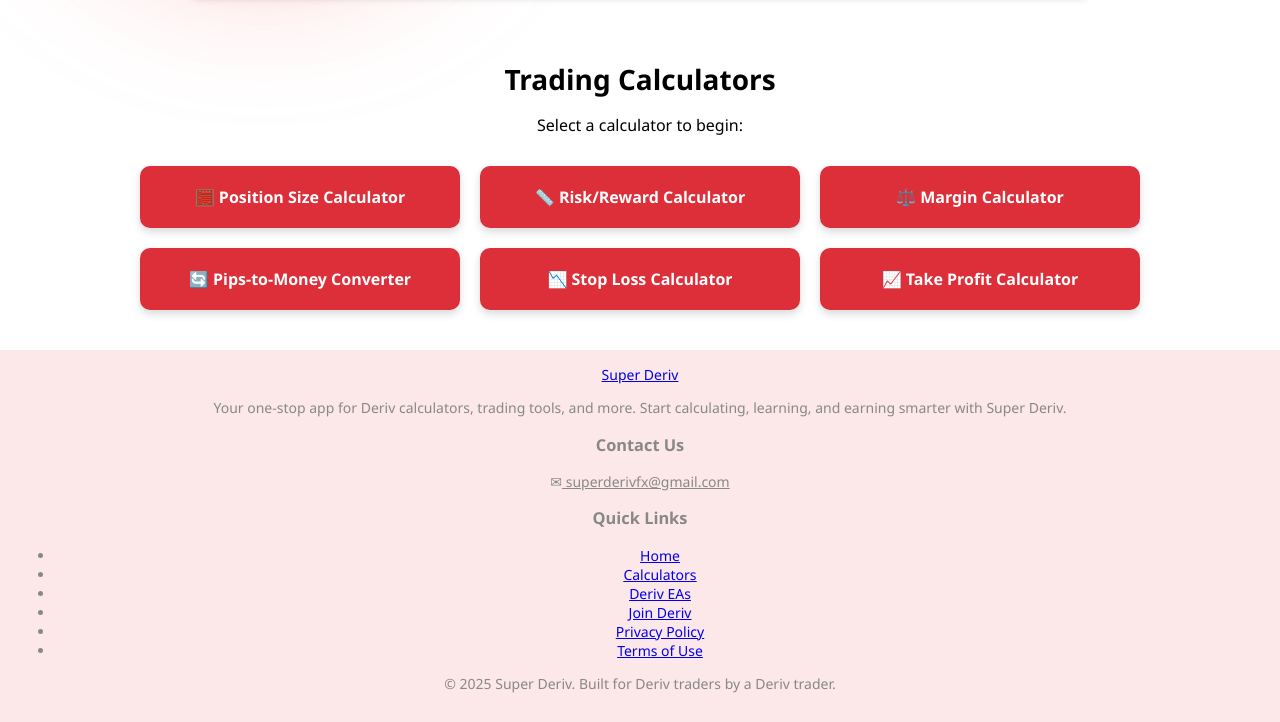
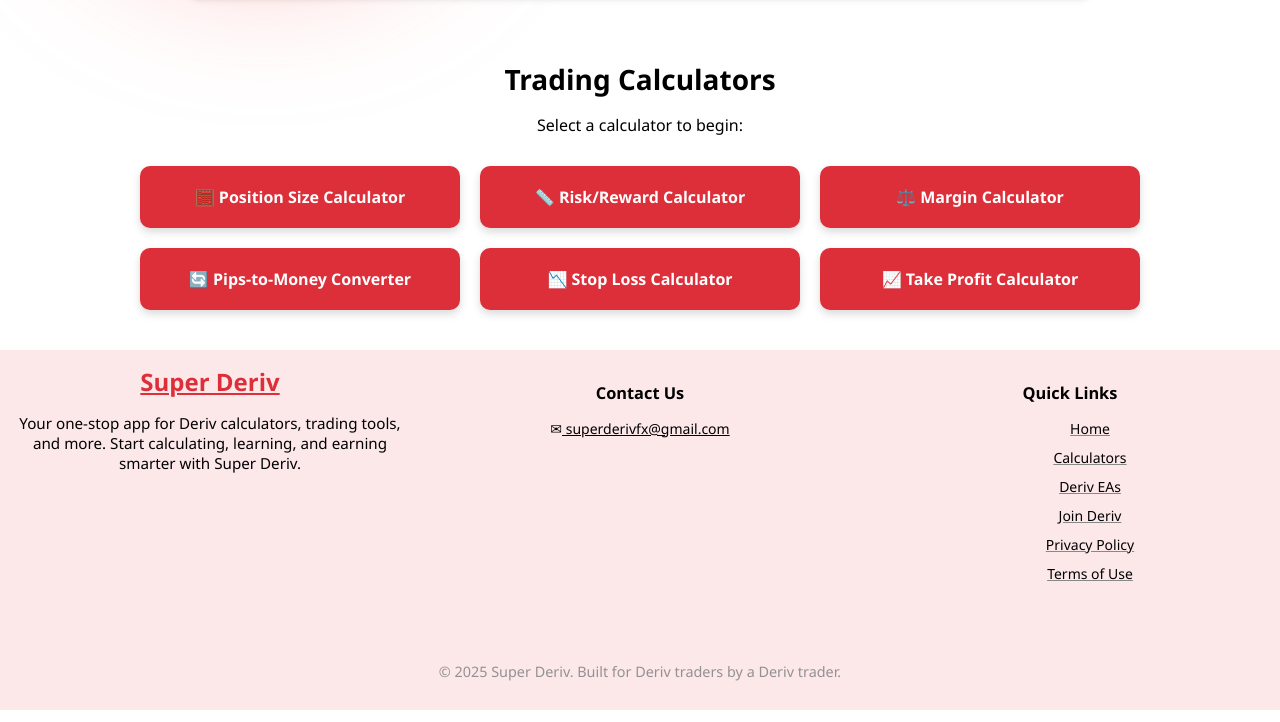
Before and after one commit to superderiv/SuperDeriv, a plain HTML site: page index.html in a window 1280 px wide. Shown: the part 453-1175 px from the top of the page. Drawn offline with Linux system fonts and the light colour scheme.

Commit message:
Update style.css

```diff
--- a/style.css
+++ b/style.css
@@ -318,13 +318,92 @@ border-color: var(--btn-bg);
   box-shadow: 0 6px 12px rgba(0,0,0,0.2);
 }
 
-footer {
+/* Footer */
+       footer {
   text-align: center;
   padding: 15px;
   background-color: var(--nav-bg);
   font-size: 14px;
   color: #888;
 }
+
+        .footer-container {
+            display: grid;
+           text-align: center;
+            grid-template-columns: repeat(auto-fit, minmax(250px, 1fr));
+            gap: 40px;
+            margin-bottom: 40px;
+        }
+
+
+
+        .footer-logo {
+            font-size: 24px;
+            font-weight: 700;
+            color: var(--accent);
+            margin-bottom: 15px;
+            display: block;
+        }
+
+
+        .footer-about p {
+          color: var(--text);
+            margin-bottom: 20px;
+            font-size: 0.95rem;
+        }
+
+.footer-contact h3{
+          color: var(--text);
+            align-items: center;
+            gap: 10px;
+            margin-bottom: 15px;
+        }
+
+        .footer-contact p {
+          color: var(--text);
+            align-items: center;
+            gap: 10px;
+            margin-bottom: 15px;
+        }
+
+        .footer-links h3{
+           color: var(--text);
+            align-items: lift;
+            gap: 20px;
+            margin-bottom: 15px;
+        }
+        .footer-links ul{
+    display: grid;
+           list-style: none;
+        }
+
+
+.footer-links ul li{
+ margin-bottom: 10px;
+         display: grid;
+        }
+
+.footer-links ul li a{
+color: var(--text);
+
+  text-decoration: none;
+  padding: 8px 12px;
+  border-radius: 5px;
+  transition: var(--transition);
+}
+
+.footer-links ul li a:hover{
+  color: var(--accent);
+}
+
+
+
+        .footer-bottom {
+            text-align: center;
+            border-top: 1px solid rgba(255, 255, 255, 0.1);
+            font-size: 0.9rem;
+            opacity: 0.9;
+        }
 
 .background-blob {
   position: absolute;
```
